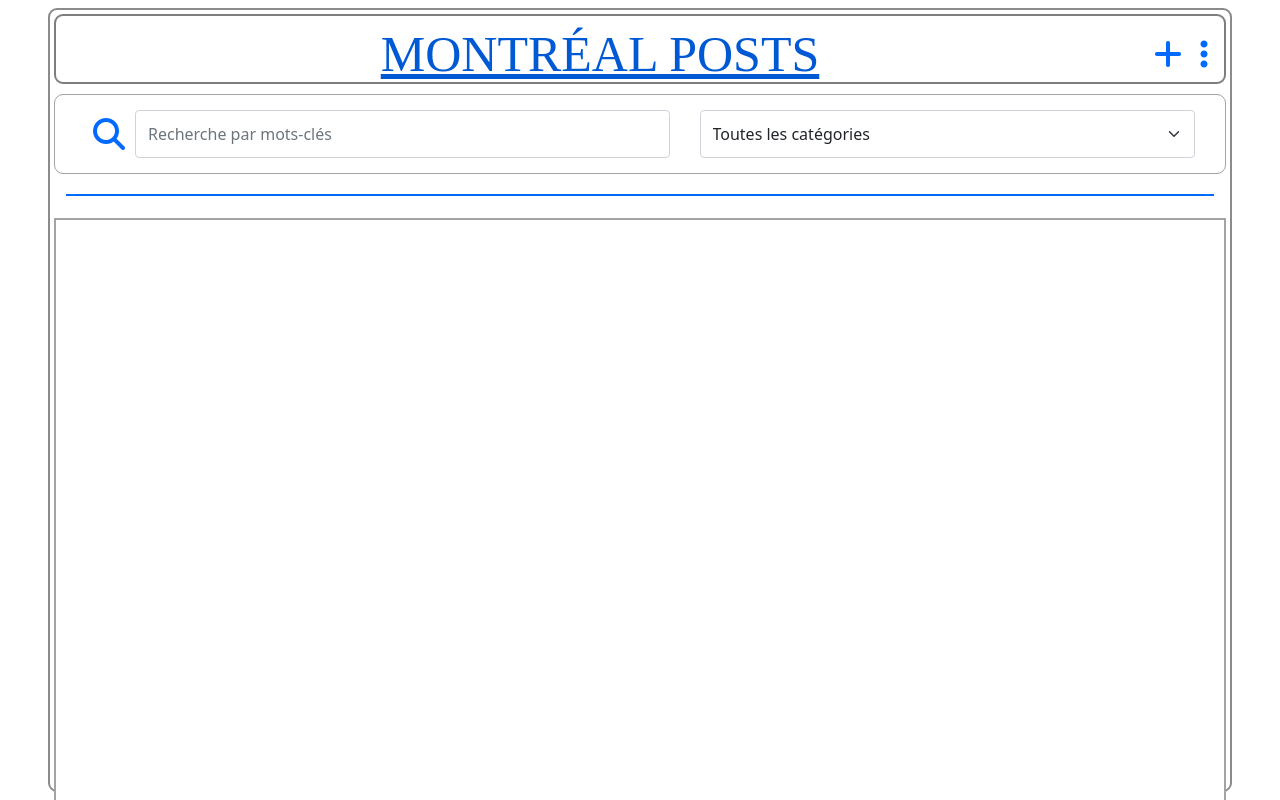
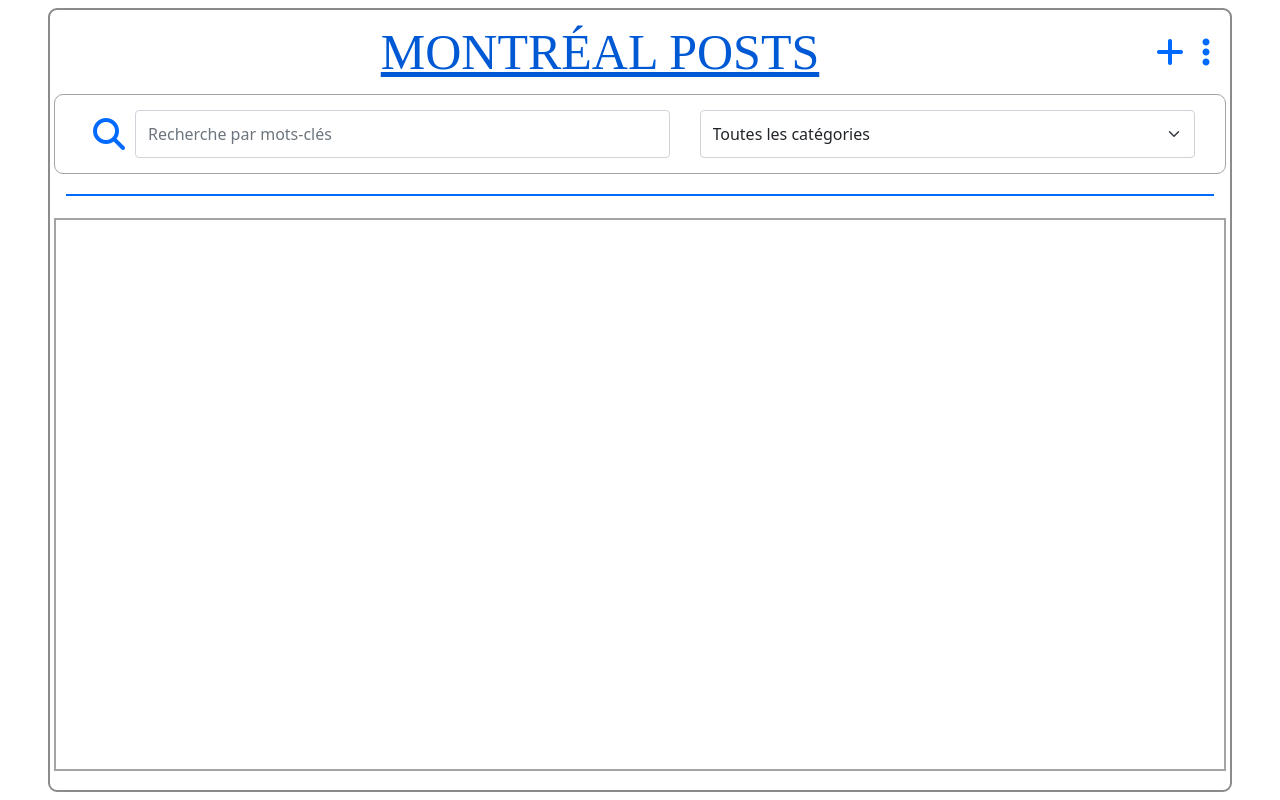
Before and after one commit to hgrondin/TP1, a website: page wwwroot/PostsManager/index.html in a window 1280 px wide. Drawn offline with nearby package versions, Linux system fonts and the light colour scheme; no server answers; a web font is replaced by a local one.

Commit message:
Ajout de css pour la page

```diff
--- a/wwwroot/PostsManager/cssV2/app.css
+++ b/wwwroot/PostsManager/cssV2/app.css
@@ -50,8 +50,6 @@
 }
 
 #header {
-    border: 2px solid #7e7e7e;
-    border-radius: 9px;
     background-color: white;
     display: grid;
     grid-template-columns: auto 30px 30px;
@@ -112,7 +110,7 @@
 }
 
 #content {
-    height: 100rem;
+    height: 92%;
     /*height: 1px;*/
     flex:1;
     border: 2px solid #a4a4a4;
@@ -193,10 +191,75 @@
     height: 40px;
 }
 
-@media screen and (min-width:650px) {
 
-    .BookmarkLayout {
-        grid-template-columns: auto 30%;
+
+@media screen and (max-height:2200px) {
+
+    #content {
+        height: 90%;
+    }
+}
+
+@media screen and (max-height:1400px) {
+
+    #content {
+        height: 85%;
+    }
+}
+
+@media screen and (max-height:1300px) {
+
+    #content {
+        height: 80%;
+    }
+}
+
+@media screen and (max-height:1000px) {
+
+    #content {
+        height: 78%;
+    }
+}
+
+@media screen and (max-height:900px) {
+
+    #content {
+        height: 76%;
+    }
+}
+
+@media screen and (max-height:800px) {
+
+    #content {
+        height: 72%;
+    }
+}
+
+@media screen and (max-height:700px) {
+
+    #content {
+        height: 70%;
+    }
+}
+
+@media screen and (max-height:650px) {
+
+    #content {
+        height: 63vh;
+    }
+}
+
+@media screen and (max-height:600px) {
+
+    #content {
+        height: 58vh;
+    }
+}
+
+@media screen and (max-height:550px) {
+
+    #content {
+        height: 50vh;
     }
 }
 
```
